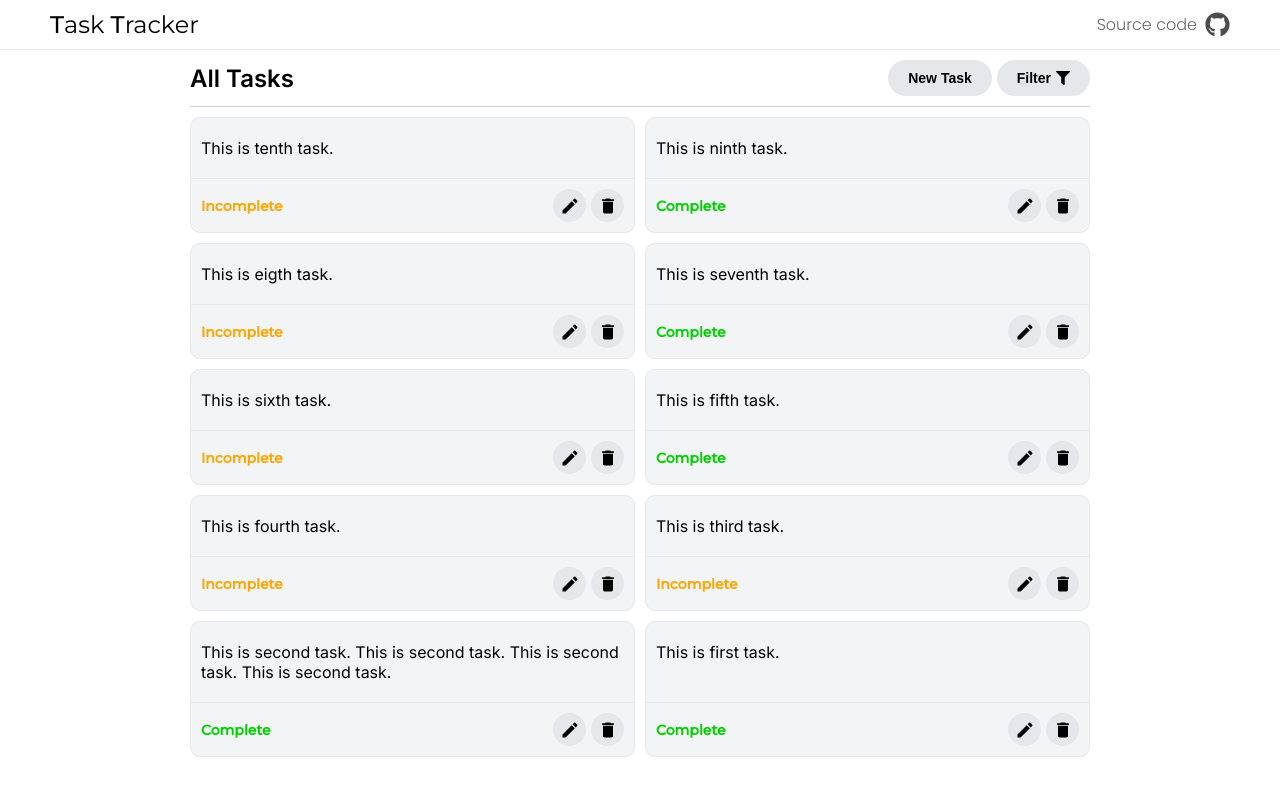
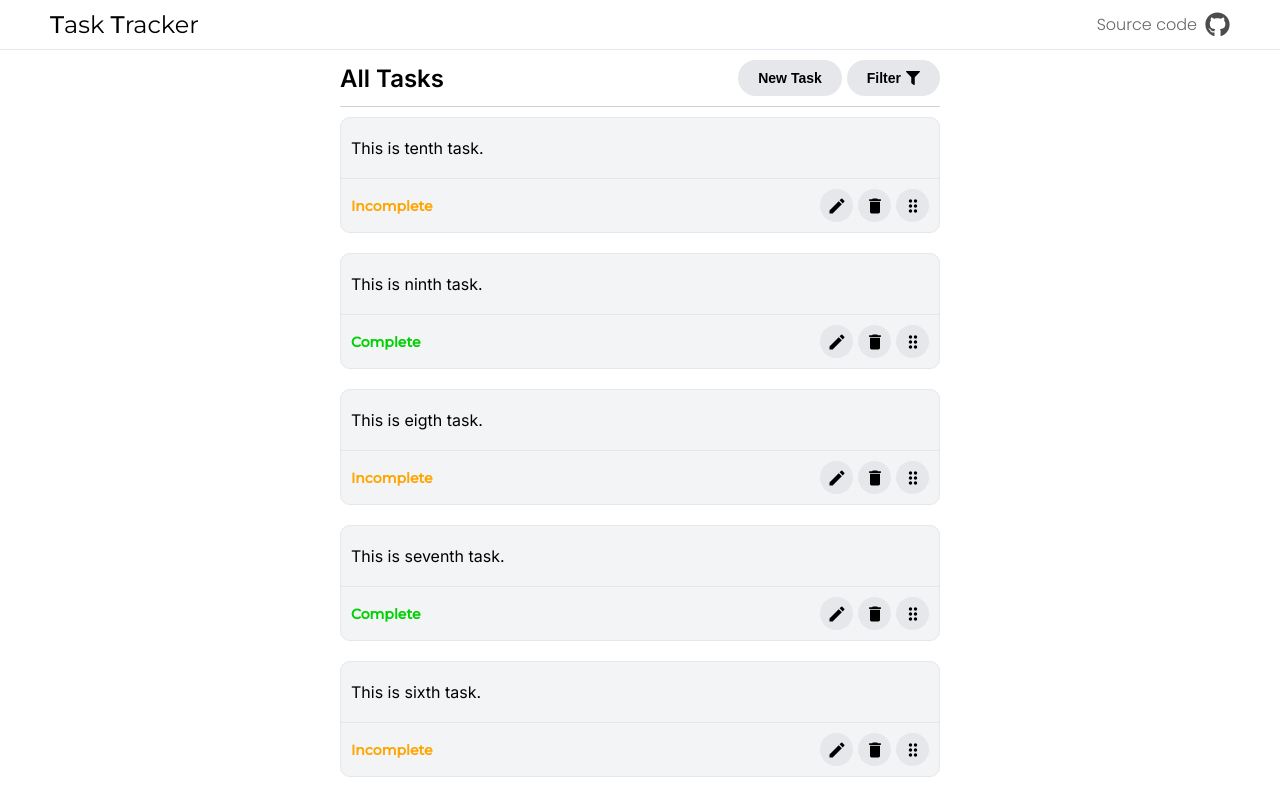
Before and after one commit to Casuals4Fun/ToDo-Tasks, a React (Vite) app: page / in a window 1280 px wide. Shown: the top 796 px of the page. Built offline with nearby package versions, Linux system fonts and the light colour scheme.

Commit message:
add drag-drop functionality

```diff
--- a/package.json
+++ b/package.json
@@ -12,6 +12,7 @@
   "dependencies": {
     "@reduxjs/toolkit": "^2.0.1",
     "react": "^18.2.0",
+    "react-beautiful-dnd": "^13.1.1",
     "react-dom": "^18.2.0",
     "react-icons": "^5.0.1",
     "react-redux": "^9.1.0"
--- a/src/components/AddTask/AddTask.css
+++ b/src/components/AddTask/AddTask.css
@@ -10,7 +10,7 @@
   place-items: center;
 }
 
-@media screen and (min-width: 1000px) {
+@media screen and (min-width: 700px) {
   #add_task {
     top: 50px;
   }
--- a/src/components/AllTask/AllTask.css
+++ b/src/components/AllTask/AllTask.css
@@ -135,8 +135,10 @@
 }
 
 .tasks__container {
-    padding-bottom: 60px;
-    display: grid;
+    padding-bottom: 125px;
+    display: flex;
+    flex-direction: column;
+    gap: 20px;
 }
 
 .task__card {
@@ -196,26 +198,15 @@
     color: white;
 }
 
-@media screen and (min-width: 801px) {
-    .tasks__container {
-        grid-template-columns: repeat(2, 1fr);
-        gap: 10px;
-    }
-}
-
-@media screen and (max-width: 999px) {
+@media screen and (max-width: 699px) {
 
     .task__btn.filter,
     .select__filter__top {
         display: none;
     }
-
-    .tasks__container {
-        gap: 20px;
-    }
 }
 
-@media screen and (min-width: 1000px) {
+@media screen and (min-width: 700px) {
     #all__task {
         top: 50px;
     }
@@ -224,4 +215,8 @@
     .filter__btn.active {
         display: none;
     }
+
+    .tasks__container {
+        padding-bottom: 20px;
+    }
 }
--- a/src/components/AllTask/AllTask.jsx
+++ b/src/components/AllTask/AllTask.jsx
@@ -1,6 +1,8 @@
 import './AllTask.css';
 import { useDispatch, useSelector } from 'react-redux';
 import { handleFilter, toggleAddTaskModal, toggleFilter } from '../../state/taskReducer';
+import { DragDropContext, Droppable } from 'react-beautiful-dnd';
+import { setTasks } from '../../state/taskReducer';
 import { FaFilter } from 'react-icons/fa';
 import { IoMdClose } from "react-icons/io";
 import Card from './Card';
@@ -15,29 +17,48 @@ const AllTask = () => {
 }
 
 const Tasks = () => {
-    const { filter } = useSelector(state => state.tasks);
+    const { filter, tasks } = useSelector(state => state.tasks);
+    const dispatch = useDispatch();
 
-    const tasks = [
-        { id: 1, text: 'This is first task.', status: 'Complete' },
-        { id: 2, text: 'This is second task. This is second task. This is second task. This is second task.', status: 'Complete' },
-        { id: 3, text: 'This is third task.', status: 'Incomplete' },
-        { id: 4, text: 'This is fourth task.', status: 'Incomplete' },
-        { id: 5, text: 'This is fifth task.', status: 'Complete' },
-        { id: 6, text: 'This is sixth task.', status: 'Incomplete' },
-        { id: 7, text: 'This is seventh task.', status: 'Complete' },
-        { id: 8, text: 'This is eigth task.', status: 'Incomplete' },
-        { id: 9, text: 'This is ninth task.', status: 'Complete' },
-        { id: 10, text: 'This is tenth task.', status: 'Incomplete' }
-    ];
+    const onDragEnd = (result) => {
+        const { source, destination } = result;
+        if (!destination) {
+            return;
+        }
+
+        const sourceIndex = tasks.length - 1 - source.index;
+        const destinationIndex = tasks.length - 1 - destination.index;
+
+        if (sourceIndex !== destinationIndex) {
+            const newTasks = Array.from(tasks);
+            const [removed] = newTasks.splice(sourceIndex, 1);
+            newTasks.splice(destinationIndex, 0, removed);
+            dispatch(setTasks(newTasks));
+            localStorage.setItem('tasks', JSON.stringify(newTasks));
+        }
+    };
+    const reversedTasks = [...tasks].reverse();
 
     return (
-        <div className='tasks__container' style={{ paddingTop: !filter && "10px" }}>
-            {tasks.reverse().map((task, index) => (
-                <Card task={task} key={task.id} />
-            ))}
-        </div>
-    )
-}
+        <DragDropContext onDragEnd={onDragEnd}>
+            <Droppable droppableId="tasks">
+                {(provided, snapshot) => (
+                    <div
+                        className='tasks__container'
+                        style={{ paddingTop: !filter && "10px" }}
+                        ref={provided.innerRef}
+                        {...provided.droppableProps}
+                    >
+                        {reversedTasks.map((task, index) => (
+                            <Card task={task} index={index} key={task.id} />
+                        ))}
+                        {provided.placeholder}
+                    </div>
+                )}
+            </Droppable>
+        </DragDropContext>
+    );
+};
 
 const TaskHeader = () => {
     const dispatch = useDispatch();
--- a/src/components/AllTask/Card.jsx
+++ b/src/components/AllTask/Card.jsx
@@ -1,22 +1,35 @@
-import { MdEdit, MdDelete } from "react-icons/md";
+import { Draggable } from 'react-beautiful-dnd';
+import { MdEdit, MdDelete, MdDragHandle, MdDragIndicator } from "react-icons/md";
 
-const Card = ({ task }) => {
+const Card = ({ task, index }) => {
     return (
-        <div className='task__card'>
-            <div className='task__text'>
-                {task.text}
-            </div>
-            <div className='task__operation'>
-                <div className={`task__status ${task.status}`}>
-                    {task.status}
+        <Draggable draggableId={task.id.toString()} index={index}>
+            {(provided, snapshot) => (
+                <div
+                    className="task__card"
+                    ref={provided.innerRef}
+                    {...provided.draggableProps}
+
+                >
+                    <div className="task__text">{task.text}</div>
+                    <div className="task__operation">
+                        <div className={`task__status ${task.status}`}>{task.status}</div>
+                        <div className="task__operation__btn">
+                            <button title="Edit Task">
+                                <MdEdit size={20} />
+                            </button>
+                            <button title="Delete Task">
+                                <MdDelete size={20} />
+                            </button>
+                            <button title="Drag Task" {...provided.dragHandleProps}>
+                                <MdDragIndicator size={20} />
+                            </button>
+                        </div>
+                    </div>
                 </div>
-                <div className='task__operation__btn'>
-                    <button title="Edit Task"><MdEdit size={20} /></button>
-                    <button title="Delete Task"><MdDelete size={20} /></button>
-                </div>
-            </div>
-        </div>
-    )
-}
+            )}
+        </Draggable>
+    );
+};
 
-export default Card
+export default Card;
--- a/src/components/Navbar/Navbar.css
+++ b/src/components/Navbar/Navbar.css
@@ -50,7 +50,7 @@ nav a:hover svg {
     color: black;
 }
 
-@media screen and (max-width: 999px) {
+@media screen and (max-width: 699px) {
     nav {
         bottom: 0;
         padding: 10px;
@@ -58,7 +58,7 @@ nav a:hover svg {
     }
 }
 
-@media screen and (min-width: 1000px) {
+@media screen and (min-width: 700px) {
     nav {
         top: 0;
         padding: 10px 50px;
--- a/src/global.css
+++ b/src/global.css
@@ -4,6 +4,11 @@
   box-sizing: border-box;
   user-select: none;
   -webkit-tap-highlight-color: transparent;
+}
+
+html,
+body {
+  overscroll-behavior: contain;
 }
 
 body {
@@ -25,18 +30,18 @@ button {
 }
 
 .task__container {
-  max-width: 900px;
+  max-width: 600px;
   width: 100%;
   margin: 0 auto;
 }
 
-@media screen and (max-width: 999px) {
+@media screen and (max-width: 699px) {
   .task__container {
     padding: 0 10px;
   }
 }
 
-@media screen and (min-width: 1000px) {
+@media screen and (min-width: 700px) {
   .task__container {
     padding-top: 50px;
   }
--- a/src/state/taskReducer.js
+++ b/src/state/taskReducer.js
@@ -1,10 +1,24 @@
 import { createSlice, nanoid } from '@reduxjs/toolkit';
+
+const storedTasks = localStorage.getItem('tasks');
+const initialTasks = storedTasks ? JSON.parse(storedTasks) : [
+    { id: 1, text: 'This is first task.', status: 'Complete' },
+    { id: 2, text: 'This is second task.', status: 'Complete' },
+    { id: 3, text: 'This is third task.', status: 'Incomplete' },
+    { id: 4, text: 'This is fourth task.', status: 'Incomplete' },
+    { id: 5, text: 'This is fifth task.', status: 'Complete' },
+    { id: 6, text: 'This is sixth task.', status: 'Incomplete' },
+    { id: 7, text: 'This is seventh task.', status: 'Complete' },
+    { id: 8, text: 'This is eigth task.', status: 'Incomplete' },
+    { id: 9, text: 'This is ninth task.', status: 'Complete' },
+    { id: 10, text: 'This is tenth task.', status: 'Incomplete' }
+];
 
 const initialState = {
     openAddTaskModal: false,
     openFilter: false,
     filter: "",
-    tasks: [],
+    tasks: initialTasks
 };
 
 export const taskSlice = createSlice({
@@ -20,7 +34,7 @@ export const taskSlice = createSlice({
         },
         handleFilter: (state, action) => {
             state.openFilter = false;
-            state.filter = action.payload
+            state.filter = action.payload;
         },
         addTask: (state, action) => {
             const task = {
@@ -29,6 +43,9 @@ export const taskSlice = createSlice({
                 date: action.payload.date
             };
             state.tasks.push(task);
+        },
+        setTasks: (state, action) => {
+            state.tasks = action.payload;
         },
         removeTask: (state, action) => {
             const id = action.payload;
@@ -42,6 +59,7 @@ export const {
     toggleFilter,
     handleFilter,
     addTask,
+    setTasks,
     removeTask
 } = taskSlice.actions;
 
```
Also changed, not shown: 1 other file (tests, documents, lock files or other folders).
